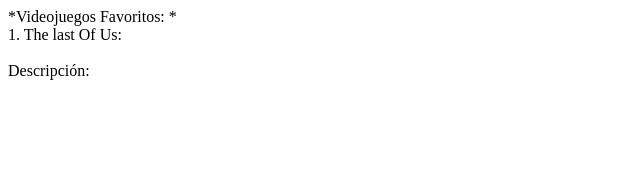
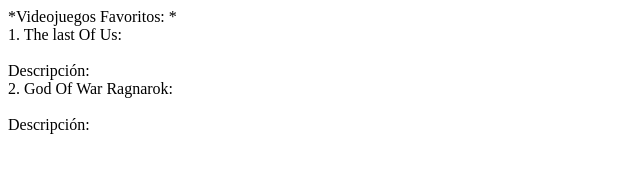
Before and after one commit to LuisD-DR/R-brica_ejercicio_3, a plain HTML site: page index.html in a window 1280 px wide. Shown: the whole page, without its empty margins (0-640 px from the left). Drawn offline with Linux system fonts and the light colour scheme.

Commit message:
Segundo J añ

```diff
--- a/index.html
+++ b/index.html
@@ -11,5 +11,9 @@
     <div><img src="" alt="" srcset=""></div>
     <div>Descripción: </div>
 
+    <div>2. God Of War Ragnarok: </div>
+    <div><img src="" alt="" srcset=""></div>
+    <div>Descripción: </div>
+
 </body>
 </html>
```
